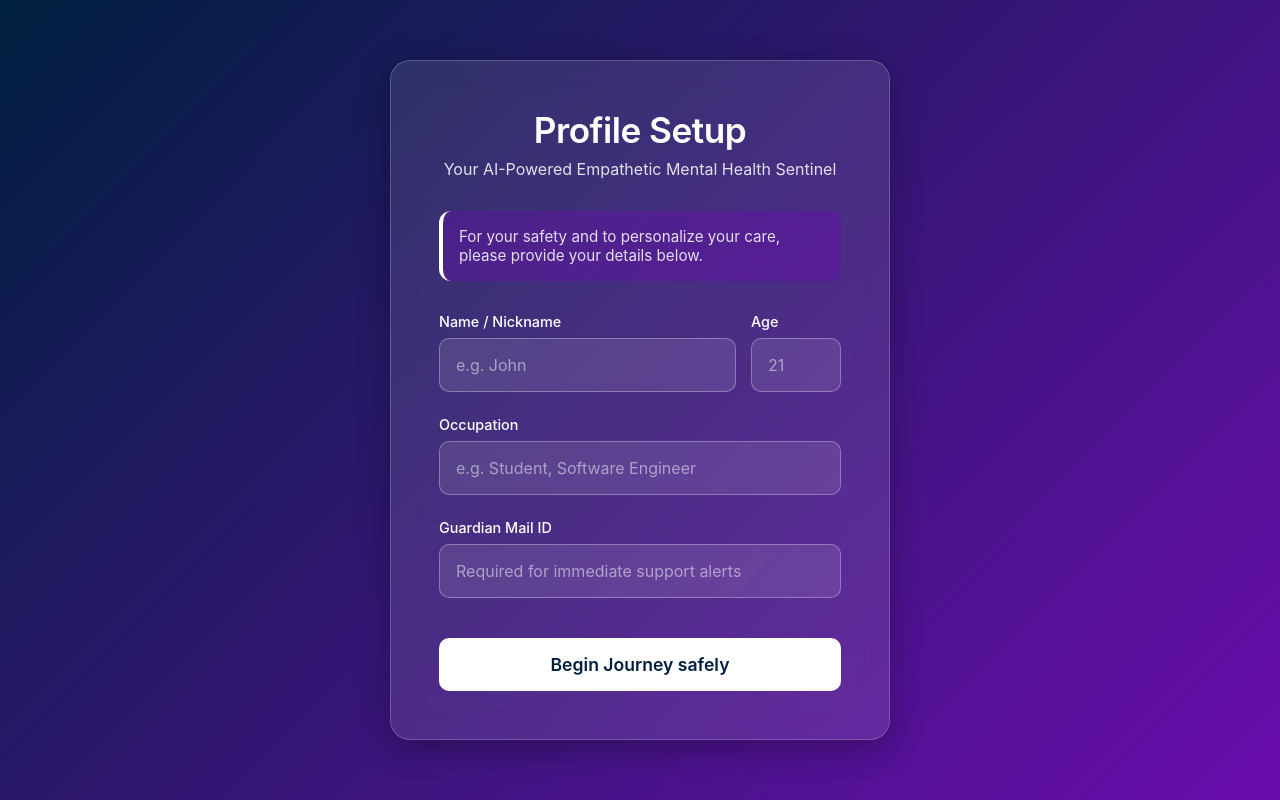
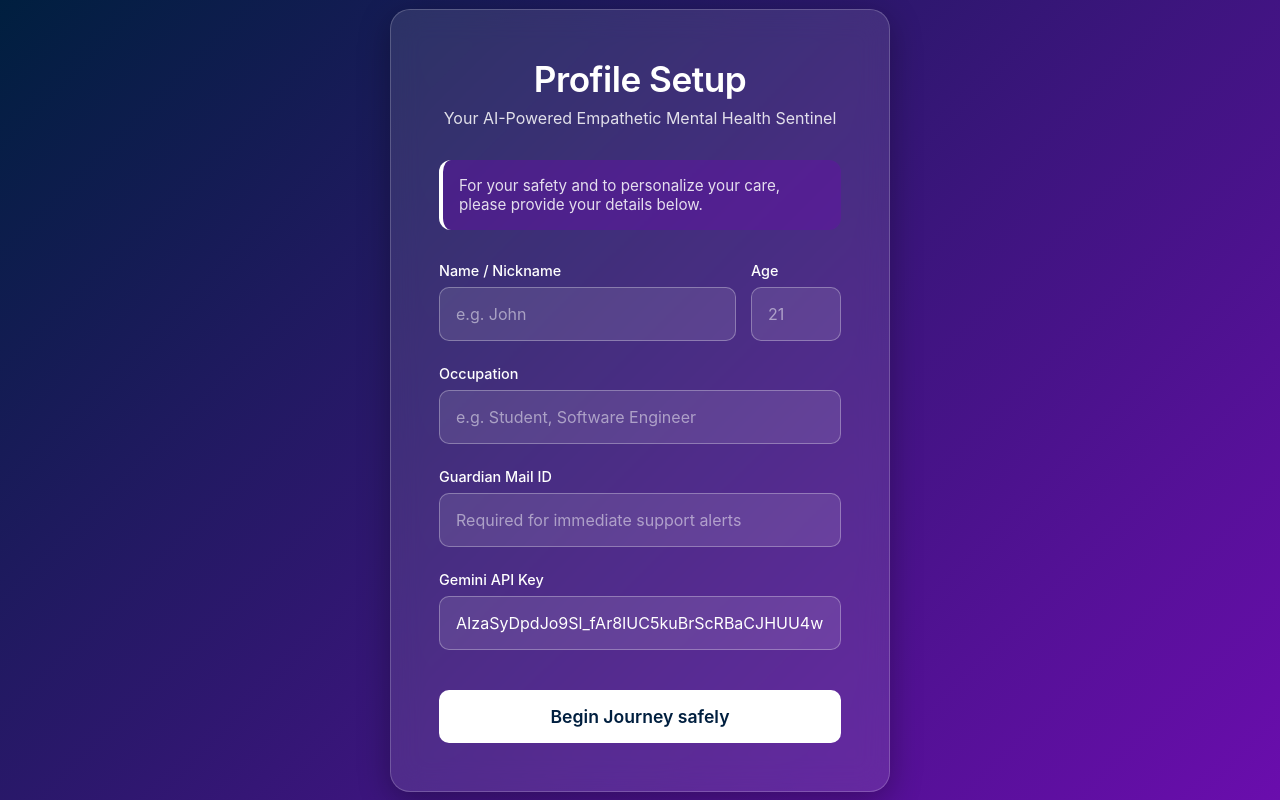
Before and after one commit to black05galaxy-cloud/Serene-App, a React (Vite) app: page / in a window 1280 px wide. Both pictures are taken after typing "name@example.com", "Sample123" into the empty fields and a click on the button "Sign In". Built offline with nearby package versions, Linux system fonts and the light colour scheme.

Commit message:
updated something

```diff
--- a/src/App.jsx
+++ b/src/App.jsx
@@ -15,7 +15,7 @@ function App() {
   const [userData, setUserData] = useState(() => {
     const savedData = localStorage.getItem('sereneUserData');
     if (savedData) return JSON.parse(savedData);
-    return { name: '', age: '', occupation: '', emergencyContact: '', apiKey: 'AIzaSyASbzuTn8zNHl3WLBPWjlDhSDe1FxymDVk' };
+    return { name: '', age: '', occupation: '', emergencyContact: '', apiKey: 'AIzaSyDpdJo9Sl_fAr8IUC5kuBrScRBaCJHUU4w' };
   });
   const [messages, setMessages] = useState([
     { sender: 'bot', text: 'Hello! I am Serene, your digital companion. I am here for you 24/7. Type English or Tamil.' }
@@ -331,6 +331,16 @@ function App() {
                 required
               />
             </div>
+            <div className="input-group">
+              <label>Gemini API Key</label>
+              <input
+                type="text"
+                placeholder="Enter your Gemini API Key"
+                value={userData.apiKey}
+                onChange={(e) => setUserData({ ...userData, apiKey: e.target.value })}
+                required
+              />
+            </div>
             <button type="submit" className="primary-btn">Begin Journey safely</button>
           </form>
         </div>
@@ -630,6 +640,7 @@ function App() {
             <p><strong>Age:</strong> {userData.age}</p>
             <p><strong>Occupation:</strong> {userData.occupation}</p>
             <p><strong>Guardian Mail:</strong> {userData.emergencyContact}</p>
+            <p><strong>API Key:</strong> {userData.apiKey ? '••••••••••••••••' : 'Not Set'}</p>
             <button className="primary-btn" style={{ background: '#dc3545', color: '#fff', marginTop: '15px', alignSelf: 'flex-start' }} onClick={() => {
               localStorage.removeItem('sereneUserData');
               localStorage.removeItem('sereneSavedNotes');
```
